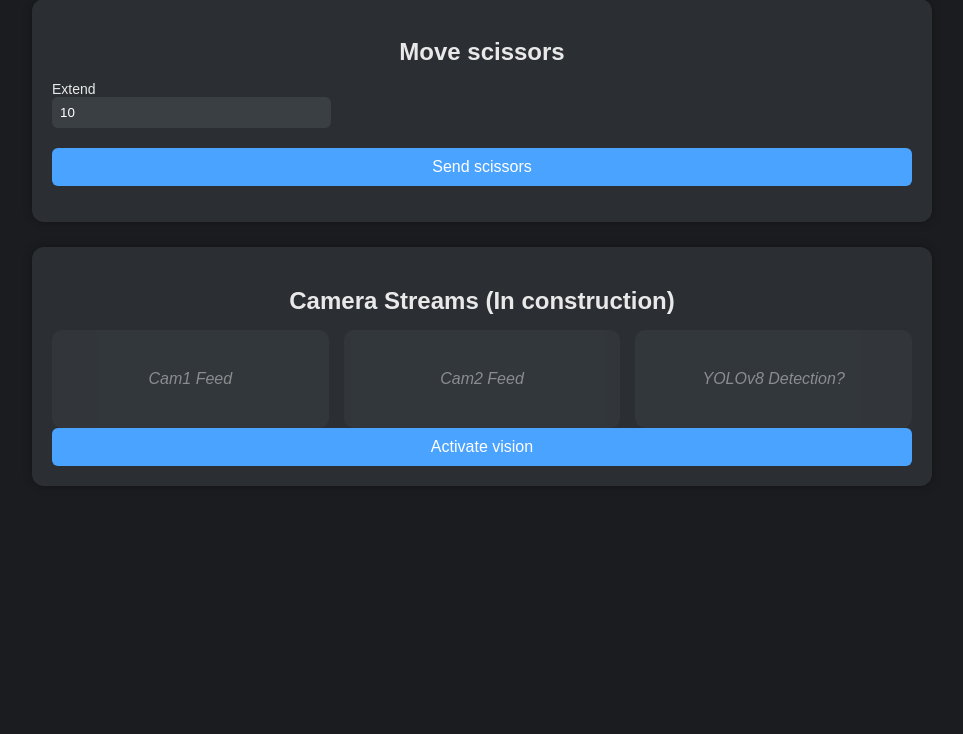
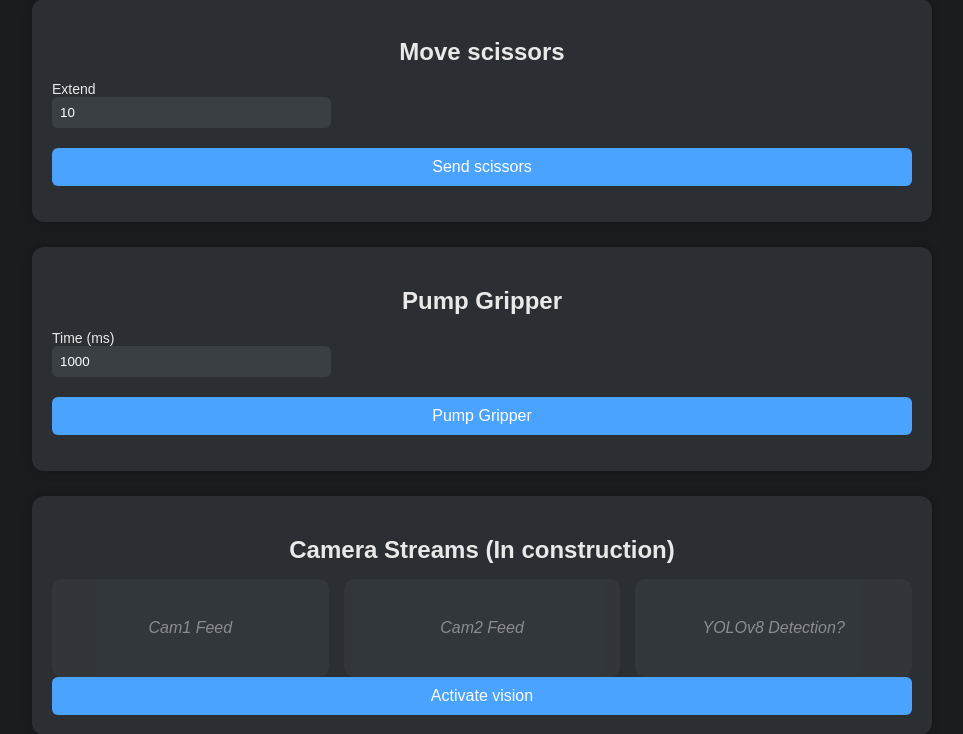
Before and after one commit to YorbenKoolhaas/biomimicry, a Flask app: page / in a window 1280 px wide. Shown: the part 591-1325 px from the top of the page, without its empty margins (158-1121 px from the left). Before the commit the page ends 1077 px from the top, so only its background shows below. Run offline with Flask 3, Linux system fonts and the light colour scheme; parts of the project's set-up code (start-up, migrations or seed data) failed here and were passed over; some libraries are stand-ins or nearby versions.

Commit message:
pump gripper function

```diff
--- a/server/main.py
+++ b/server/main.py
@@ -85,6 +85,17 @@ def handle_move_scissors(data):
     else:
         emit('scissors_moved', {"status": "ok"})
 
+@socketio.on('pump_gripper')
+def handle_pump_gripper(data):
+    time_ms = int(data['time_ms'])
+
+    succes = comms.pump_gripper(time_ms)
+
+    if not succes:
+        emit('error_msg', {"status": "error", "message": "Failed to pump gripper"})
+    else:
+        emit('gripper_pumped', {"status": "ok"})
+
 @socketio.on('error_msg')
 def handle_error(data):
     print(data['message'])
--- a/server/templates/index.html
+++ b/server/templates/index.html
@@ -61,6 +61,17 @@
             <p id="status"></p>
         </div>
 
+        <div class="card">
+            <h2>Pump Gripper</h2>
+            <form id="gripperForm">
+                <div class="coord-grid">
+                    <label>Time (ms) <input id="time_ms" type="number" step="1" value="1000"></label>
+                </div>
+                <button class="submit-btn" type="submit">Pump Gripper</button>
+            </form>
+            <p id="status"></p>
+        </div>
+
         <!-- Future Video Panels -->
         <div class="card video-area">
             <h2>Camera Streams (In construction)</h2>
@@ -106,6 +117,12 @@
             socket.emit('move_scissors', { amount });
         }
 
+        function sendGripper() {
+            const time_ms = document.getElementById("time_ms").value;
+
+            socket.emit('pump_gripper', { time_ms });
+        }
+
         function trigger_vision() {
             socket.emit('vision_coords', {});
         }
```
Also changed, not shown: arm/comms.py (+14 -5 lines), 2 other files.
